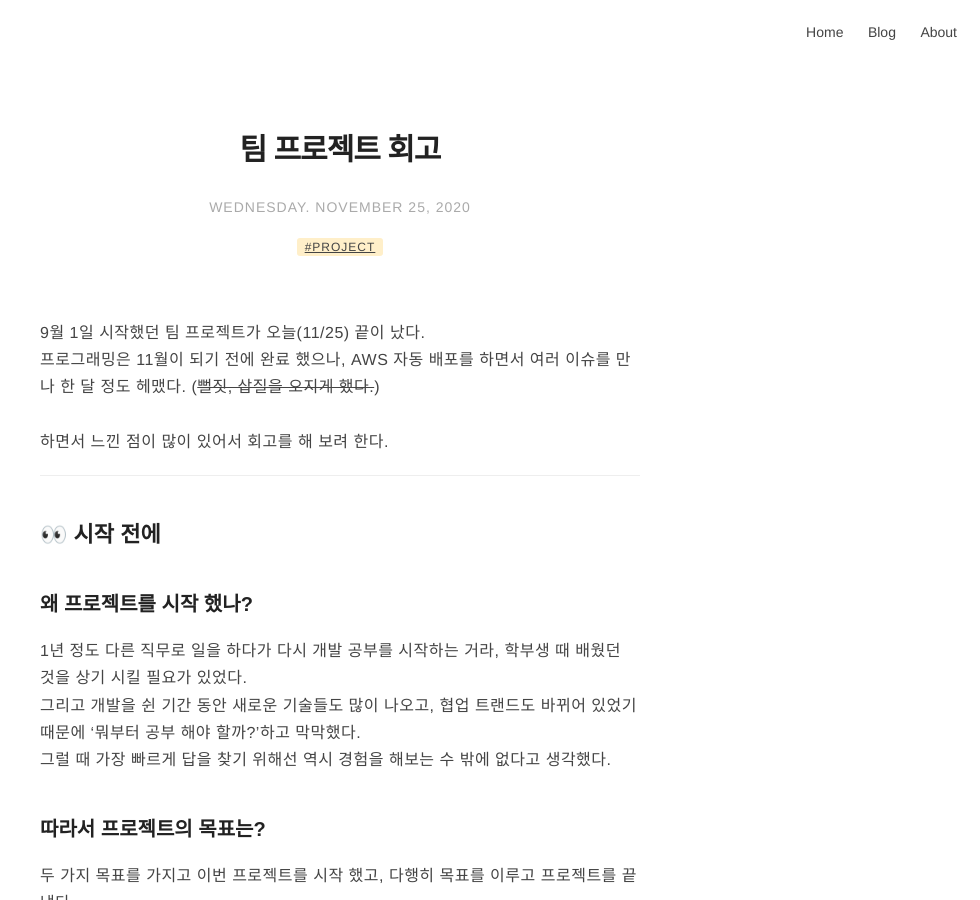
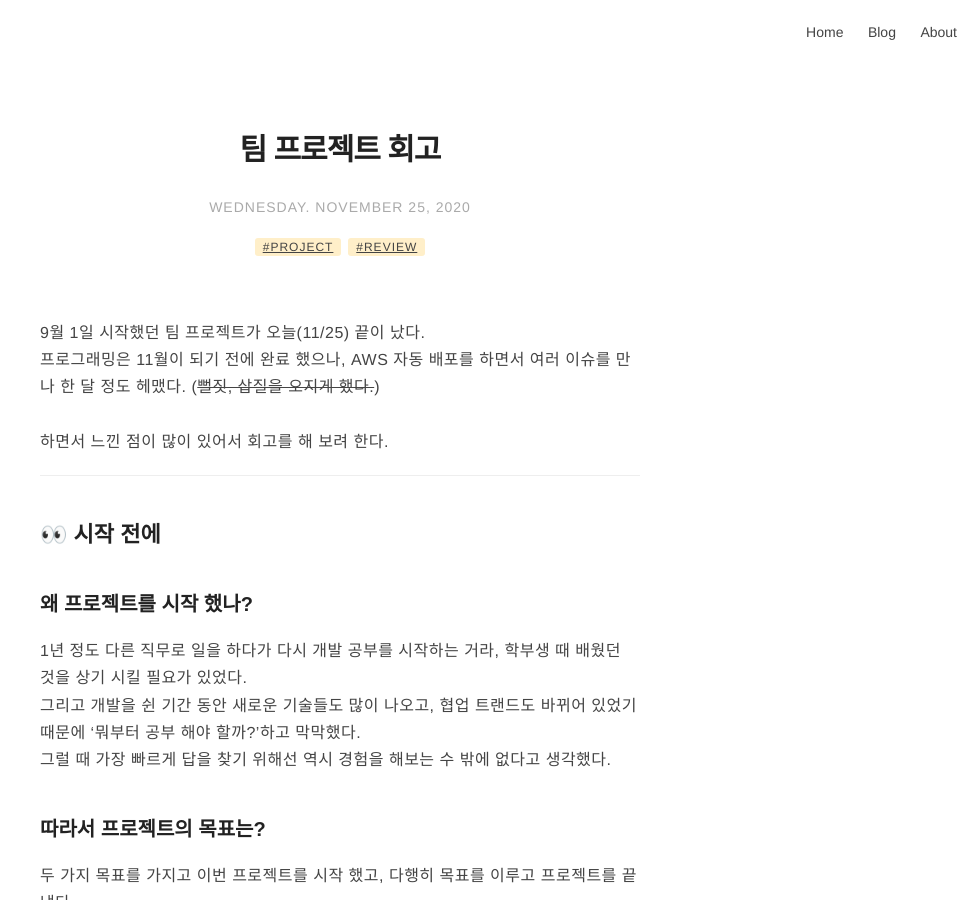
Before and after one commit to Joie-Kim/Joie-Kim.github.io, a Jekyll site: the page built from _posts/2020-11-25-Review-Team-Project.markdown, in a window 1280 px wide and 900 px high. Shown: the whole window, without its empty margins (300-1280 px from the left). Built offline with Jekyll 4.4.1, drawn with Linux system fonts in a browser that asks for light colours; comment, search, counter and statistics services are not loaded.

Commit message:
[Update] tag 수정

```diff
--- a/_posts/2020-11-25-Review-Team-Project.markdown
+++ b/_posts/2020-11-25-Review-Team-Project.markdown
@@ -4,6 +4,7 @@ layout: post
 date: 2020-11-25 23:00
 tag:
 - project
+- Review
 hidden : false
 star: true
 category: blog
```
